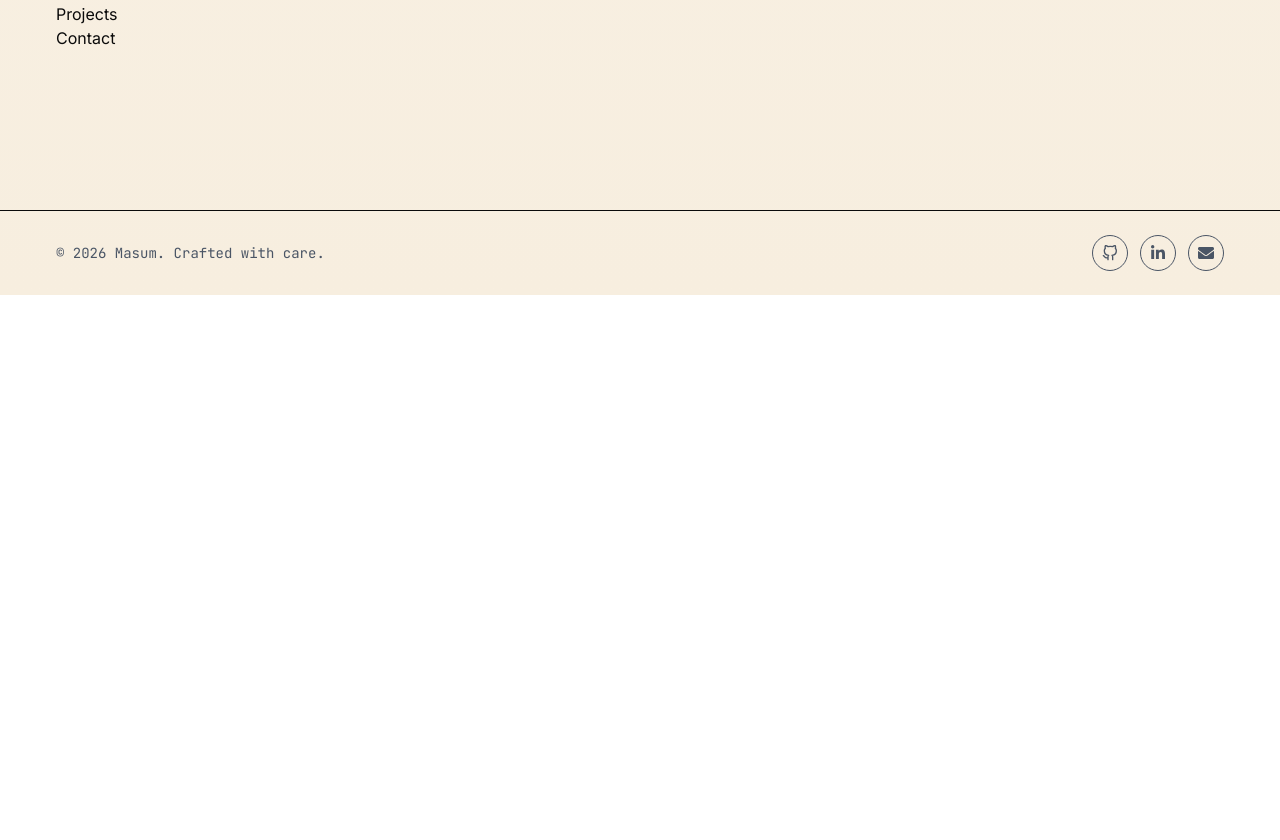
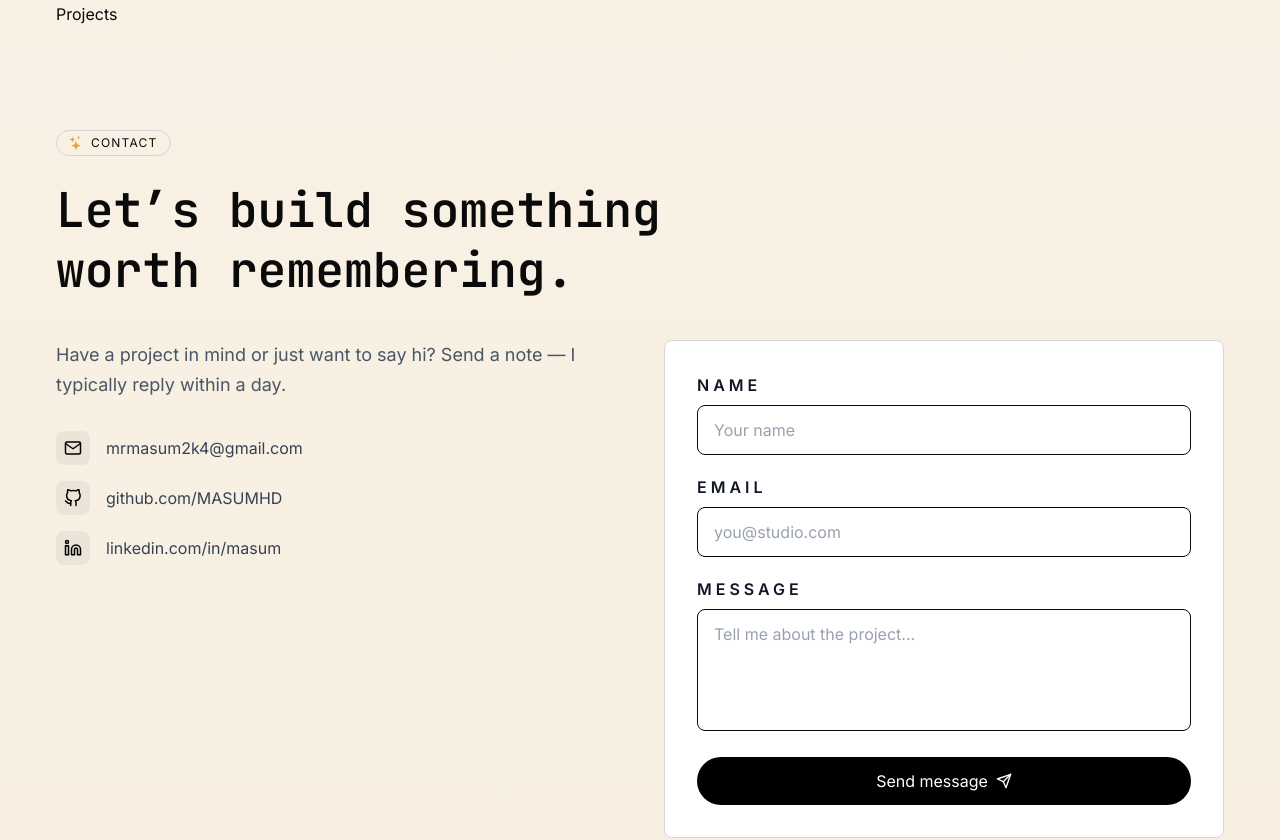
Before and after one commit to MASUMHD/masum, a Next.js app in the folder masum/: page / in a window 1280 px wide. Shown: the part 3840-4680 px from the top of the page. Before the commit the page ends 4135 px from the top, so only its background shows below. Built offline with nearby package versions, Linux system fonts and the light colour scheme.

Commit message:
contact form title and form update

```diff
--- a/masum/app/(homeSections)/Contact.tsx
+++ b/masum/app/(homeSections)/Contact.tsx
@@ -1,7 +1,110 @@
-import React from 'react'
+"use client";
+
+import SectionName from "@/components/sectionName/SectionName";
+import { FiMail, FiGithub, FiLinkedin, FiSend } from "react-icons/fi";
 
 export default function Contact() {
   return (
-    <div>Contact</div>
-  )
+    <section className="py-16 ">
+      <div className="py-10">
+        <SectionName width={40} name="CONTACT" />
+
+        <h2 className="text-3xl md:text-5xl font-semibold leading-tight  max-w-2xl">
+          Let’s build something worth remembering.
+        </h2>
+      </div>
+
+      <div className="w-full grid lg:grid-cols-2 gap-12 items-start">
+        {/* LEFT CONTENT */}
+        <div>
+          <p className="text-gray-600 text-sm md:text-base lg:text-lg leading-relaxed max-w-xl mb-8">
+            Have a project in mind or just want to say hi? Send a note — I
+            typically reply within a day.
+          </p>
+
+          {/* ICON LIST */}
+          <div className="space-y-4">
+            {/* Email */}
+            <div className="flex items-center gap-4 group">
+              <div className="p-2 rounded-lg bg-black/5 text-black group-hover:bg-black group-hover:text-white transition">
+                <FiMail className="text-lg" />
+              </div>
+              <span className="text-gray-700 text-sm md:text-base group-hover:text-black transition">
+                mrmasum2k4@gmail.com
+              </span>
+            </div>
+
+            {/* GitHub */}
+            <div className="flex items-center gap-4 group">
+              <div className="p-2 rounded-lg bg-black/5 text-black group-hover:bg-black group-hover:text-white transition">
+                <FiGithub className="text-lg" />
+              </div>
+              <span className="text-gray-700 text-sm md:text-base group-hover:text-black transition">
+                github.com/MASUMHD
+              </span>
+            </div>
+
+            {/* LinkedIn */}
+            <div className="flex items-center gap-4 group">
+              <div className="p-2 rounded-lg bg-black/5 text-black group-hover:bg-black group-hover:text-white transition">
+                <FiLinkedin className="text-lg" />
+              </div>
+              <span className="text-gray-700 text-sm md:text-base group-hover:text-black transition">
+                linkedin.com/in/masum
+              </span>
+            </div>
+          </div>
+        </div>
+
+        {/* RIGHT FORM */}
+        <div className="bg-white rounded-lg border border-gray-300 hover:border-orange-500 p-6 md:p-8">
+          <form className="space-y-5">
+            {/* Name */}
+            <div>
+              <label className="block text-base text-gray-900 font-semibold mb-2 tracking-[4px]">
+                NAME
+              </label>
+              <input
+                type="text"
+                placeholder="Your name"
+                className="w-full border rounded-lg px-4 py-3 placeholder:text-gray-400 placeholder:text-base focus:outline-none focus:ring-1 focus:ring-black"
+              />
+            </div>
+
+            {/* Email */}
+            <div>
+              <label className="block text-base text-gray-900 font-semibold mb-2 tracking-[4px]">
+                EMAIL
+              </label>
+              <input
+                type="email"
+                placeholder="you@studio.com"
+                className="w-full border rounded-lg px-4 py-3 placeholder:text-gray-400 placeholder:text-base focus:outline-none focus:ring-1 focus:ring-black"
+              />
+            </div>
+
+            {/* Message */}
+            <div>
+              <label className="block text-base text-gray-900 font-semibold mb-2 tracking-[4px]">
+                MESSAGE
+              </label>
+              <textarea
+                rows={4}
+                placeholder="Tell me about the project..."
+                className="w-full border rounded-lg px-4 py-3 placeholder:text-gray-400 placeholder:text-base focus:outline-none focus:ring-1 focus:ring-black resize-none"
+              />
+            </div>
+
+            {/* Button */}
+            <button
+              // type=""
+              className="w-full bg-black text-white py-3 rounded-full hover:opacity-90 transition flex items-center justify-center gap-2 cursor-pointer hover:border border-orange-500"
+            >
+              Send message <FiSend />
+            </button>
+          </form>
+        </div>
+      </div>
+    </section>
+  );
 }
```
